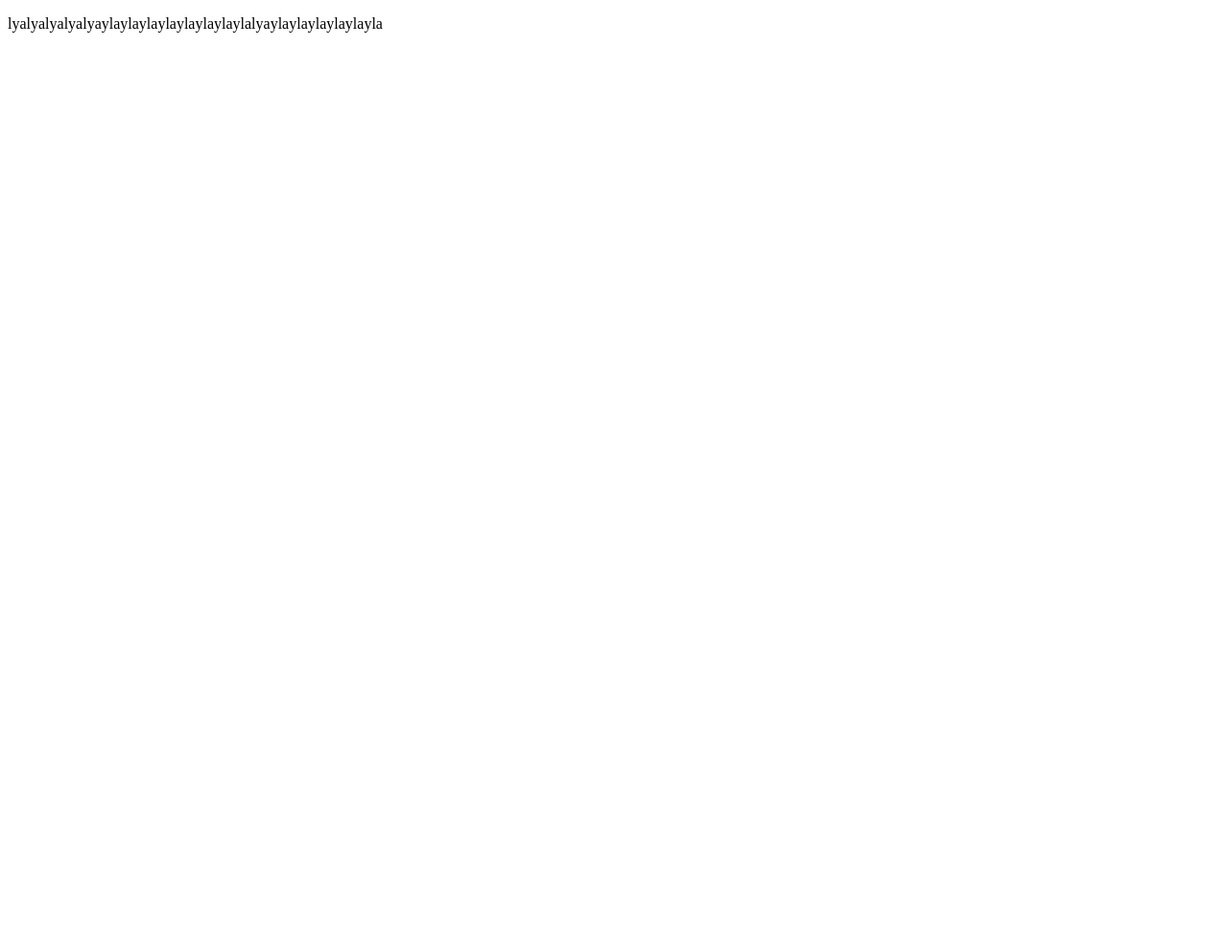
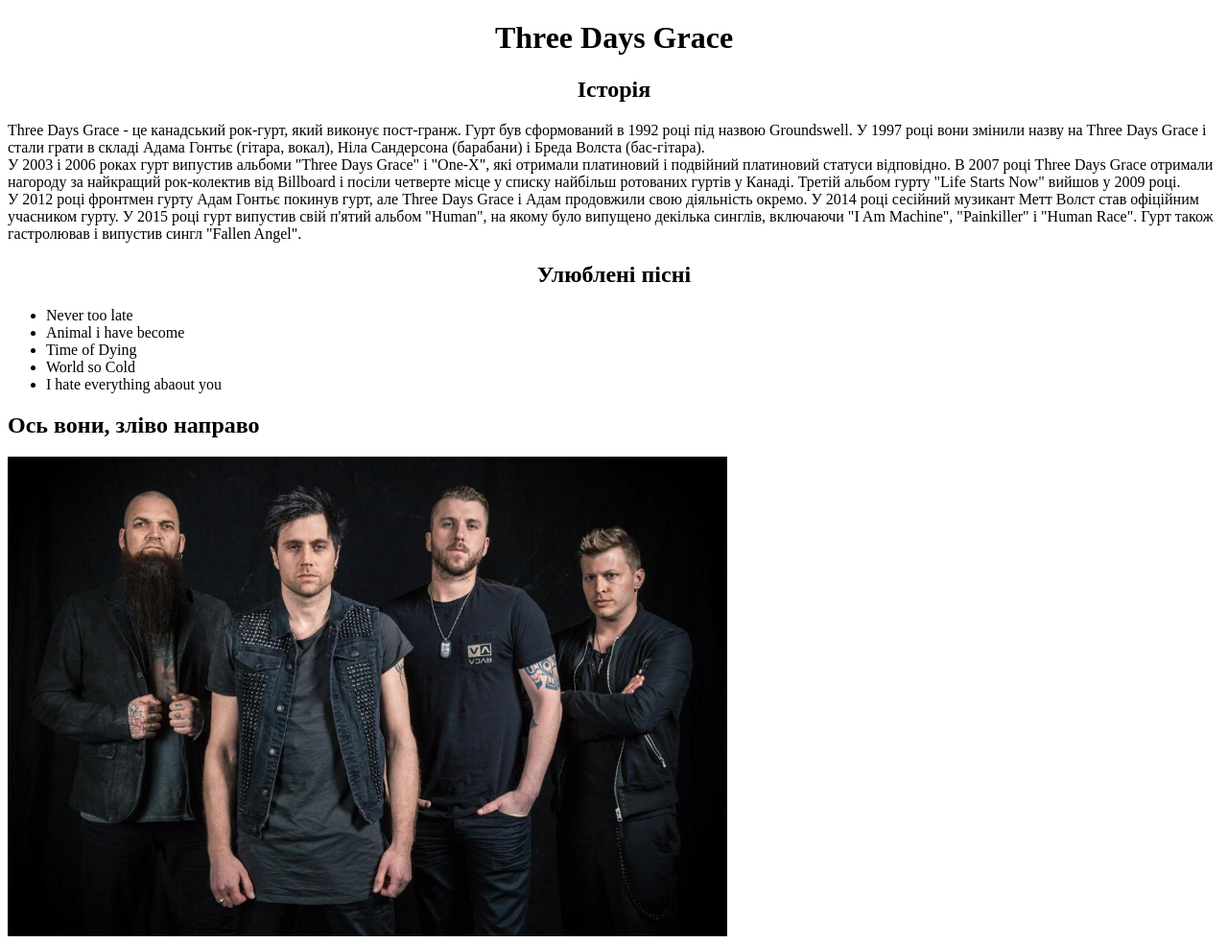
Before and after one commit to valeraBerezovskij/cwStepanov, a plain HTML site: page class1/index.html in a window 1280 px wide. Shown: the top 983 px of the page at 96% size. Before the commit the page ends 800 px from the top, so only its background shows below. Drawn offline with Linux system fonts and the light colour scheme.

Commit message:
my favorite group

```diff
--- a/class1/index.html
+++ b/class1/index.html
@@ -1,11 +1,64 @@
 <!DOCTYPE html>
 <html lang="en">
+
 <head>
     <meta charset="UTF-8">
     <meta name="viewport" content="width=, initial-scale=1.0">
-    <title>Document</title>
+    <title>My favorite group</title>
 </head>
+
 <body>
-    <p>lyalyalyalyalyaylaylaylaylaylaylaylaylalyaylaylaylaylaylayla</p>
+    <center>
+        <h1>Three Days Grace</h1>
+    </center>
+    <center>
+        <h2>Історія</h2>
+    </center>
+
+    <section>
+        Three Days Grace - це канадський рок-гурт, який виконує пост-гранж. Гурт був сформований в 1992 році під
+        назвою Groundswell. У 1997 році вони змінили назву на Three Days Grace і стали грати в складі Адама Гонтьє
+        (гітара, вокал), Ніла Сандерсона (барабани) і Бреда Волста (бас-гітара). <br>
+        У 2003 і 2006 роках гурт випустив альбоми "Three Days Grace" і "One-X", які отримали платиновий і подвійний
+        платиновий статуси відповідно. В 2007 році Three Days Grace отримали нагороду за найкращий рок-колектив від
+        Billboard і посіли четверте місце у списку найбільш ротованих гуртів у Канаді. Третій альбом гурту "Life
+        Starts
+        Now" вийшов у 2009 році.
+        <br>
+        У 2012 році фронтмен гурту Адам Гонтьє покинув гурт, але Three Days Grace і Адам продовжили свою діяльність
+        окремо. У 2014 році сесійний музикант Метт Волст став офіційним учасником гурту. У 2015 році гурт випустив
+        свій
+        п'ятий альбом "Human", на якому було випущено декілька синглів, включаючи "I Am Machine", "Painkiller" і
+        "Human
+        Race". Гурт також гастролював і випустив сингл "Fallen Angel".
+    </section>
+
+    <center>
+        <h2>Улюблені пісні</h2>
+    </center>
+
+
+    <ul>
+        <li>Never too late</li>
+        <li>Animal i have become</li>
+        <li>Time of Dying</li>
+        <li>World so Cold</li>
+        <li>I hate everything abaout you</li>
+    </ul>
+
+    <section>
+        <p>
+        <h2>Ось вони, зліво направо</h2>
+        </p>
+        <img src="/src/three-days-grace-2018.jpg" alt="" height="500">
+    </section>
+
+    <form id="My Form">
+        <p>Напишите свій коментар: </p>
+        <textarea name="mytextarea" id="" cols="30" rows="10"></textarea>
+        <input type="submit" value="Додати">
+    </form>
+
 </body>
+
 </html>
```
Also changed, not shown: class1/src/three-days-grace-2018.jpg (added).
